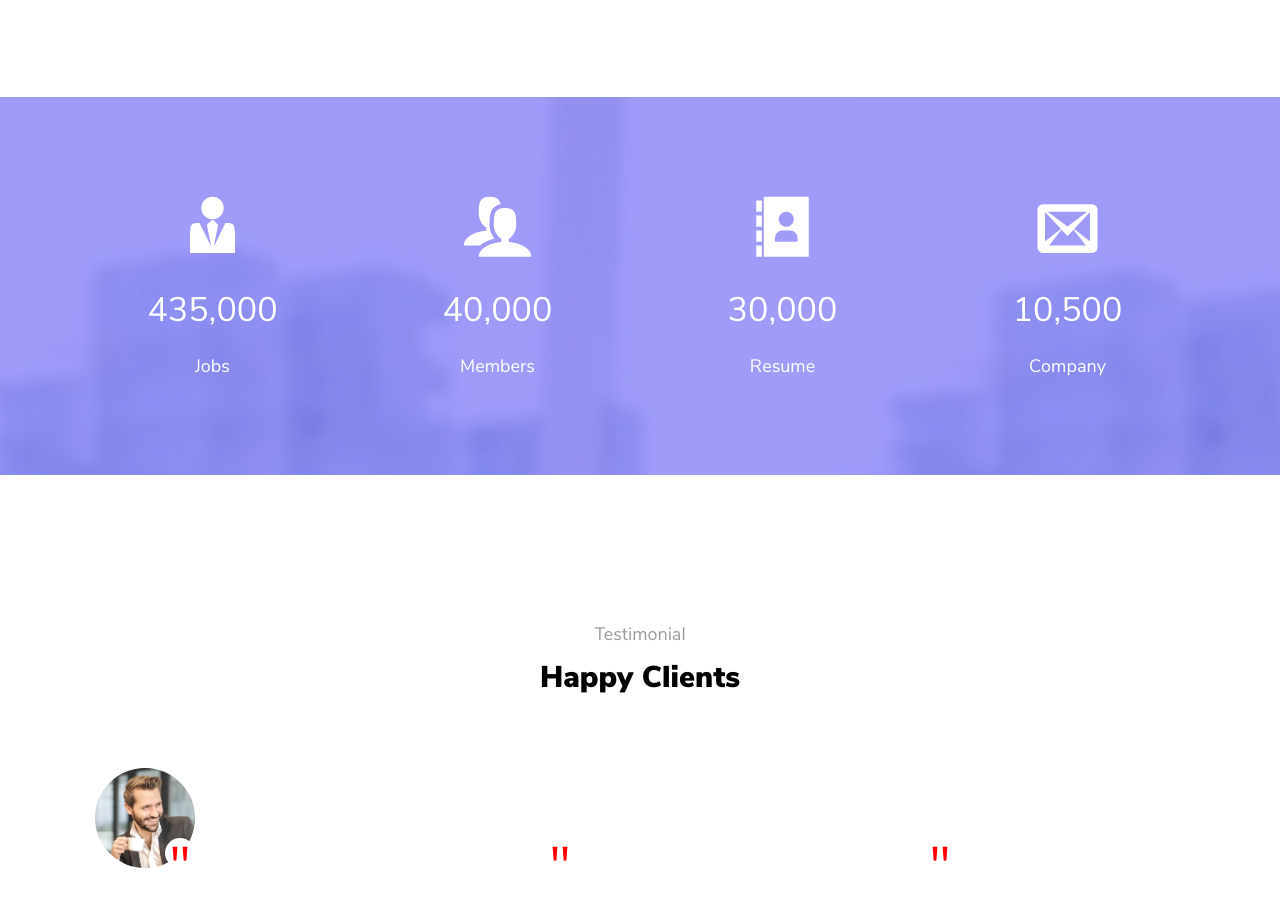
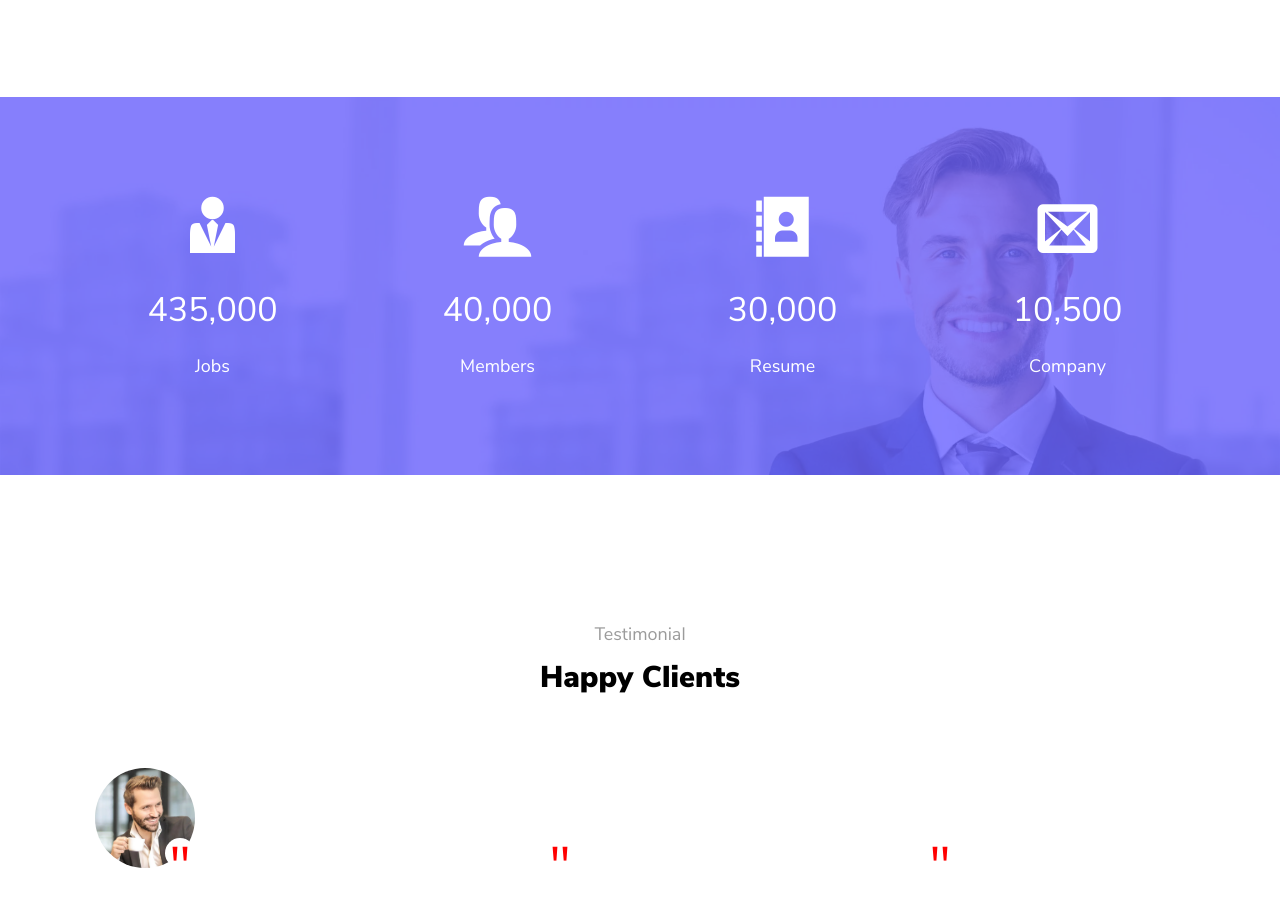
Before and after one commit to codeacademyprogramming/p406-23-06-2019-samedkhan, a plain HTML site: page HOMEWORK/index.html in a window 1280 px wide. Shown: the part 3832-4729 px from the top of the page. Drawn offline with nearby package versions, Linux system fonts and the light colour scheme; files whose address does not match are found by name.

Commit message:
fixed bug in section #digits

```diff
--- a/HOMEWORK/assets/css/main.css
+++ b/HOMEWORK/assets/css/main.css
@@ -407,7 +407,9 @@ a{
     border-radius: 6px;
 }
 
-
+#digits{
+    background-size: cover;
+}
 .digits{
     padding:100px 0px;
     color:white;
@@ -420,7 +422,7 @@ width:100%;
 background-color: #6c63ff;
 top: 0;
 left: 0;
-opacity:0.6;
+opacity:0.8;
 
 }
 .digits_item_list{
```
